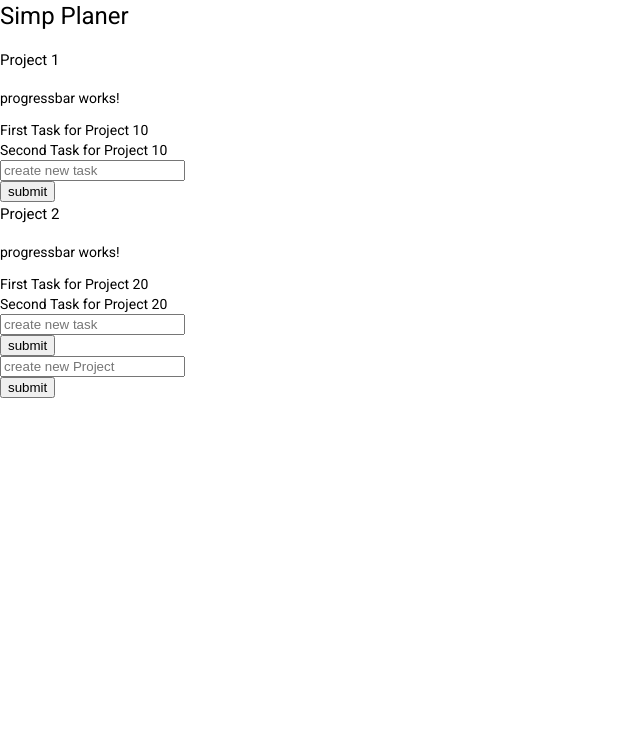
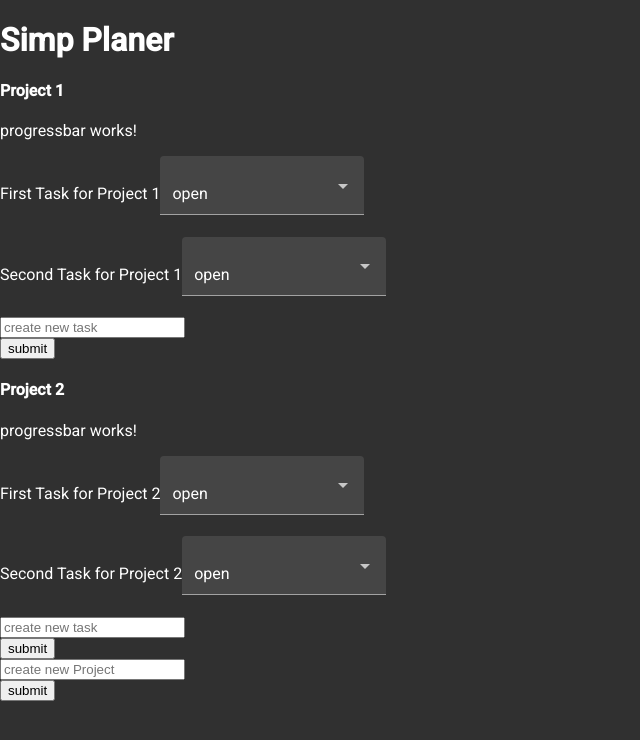
Before and after one commit to RouvenGonzalez/App-Template, an Angular app in the folder projekt/: page / in a window 1280 px wide. Shown: the top 740 px of the page, without its empty margins (0-640 px from the left). Built offline with nearby package versions, Linux system fonts and the light colour scheme.

Commit message:
#5 added a mat selector to show and change the task status

```diff
--- a/projekt/angular.json
+++ b/projekt/angular.json
@@ -24,7 +24,7 @@
               "src/assets"
             ],
             "styles": [
-              "./node_modules/@angular/material/prebuilt-themes/indigo-pink.css",
+              "./node_modules/@angular/material/prebuilt-themes/purple-green.css",
               "src/styles.css"
             ],
             "scripts": []
--- a/projekt/src/app/app.module.ts
+++ b/projekt/src/app/app.module.ts
@@ -8,10 +8,12 @@ import { TaskComponent } from './task/task.component';
 import { ProgressbarComponent } from './progressbar/progressbar.component';
 import { FormsModule } from '@angular/forms';
 import { BrowserAnimationsModule } from '@angular/platform-browser/animations';
+import { MatFormFieldModule } from '@angular/material/form-field';
+import { MatSelectModule } from '@angular/material/select';
 
 @NgModule({
   declarations: [AppComponent, ProjectComponent, TaskComponent, ProgressbarComponent],
-  imports: [BrowserModule, AppRoutingModule, FormsModule, BrowserAnimationsModule],
+  imports: [BrowserModule, AppRoutingModule, FormsModule, BrowserAnimationsModule, MatFormFieldModule, MatSelectModule],
   providers: [],
   bootstrap: [AppComponent],
 })
--- a/projekt/src/app/task/task.component.html
+++ b/projekt/src/app/task/task.component.html
@@ -1,6 +1,13 @@
 <div>
   <div *ngFor="let task of getTasks(currentProject)">
-  {{task.description}}{{task.status}}
+  {{task.description}}<mat-form-field appearance = "fill" (ngSubmit) = changeStatus(value,id)>
+    <mat-select value = "{{task.status}}" id = "task">
+      <mat-label>Task status</mat-label>
+      <mat-option value = 0>open</mat-option>
+      <mat-option value = 1>review</mat-option>
+      <mat-option value = 2>finished</mat-option>
+    </mat-select>
+  </mat-form-field>
   </div>
   <form #newTask = "ngForm" (ngSubmit) = "addTask(newTask.value, currentProject)">
     <input type = "text" name = "description" placeholder = "create new task" ngModel>
--- a/projekt/src/index.html
+++ b/projekt/src/index.html
@@ -9,7 +9,7 @@
   <link href="https://fonts.googleapis.com/css?family=Roboto:300,400,500&display=swap" rel="stylesheet">
   <link href="https://fonts.googleapis.com/icon?family=Material+Icons" rel="stylesheet">
 </head>
-<body class="mat-typography">
+<body class="mat-app-background">
   <app-root></app-root>
 </body>
 </html>
```
